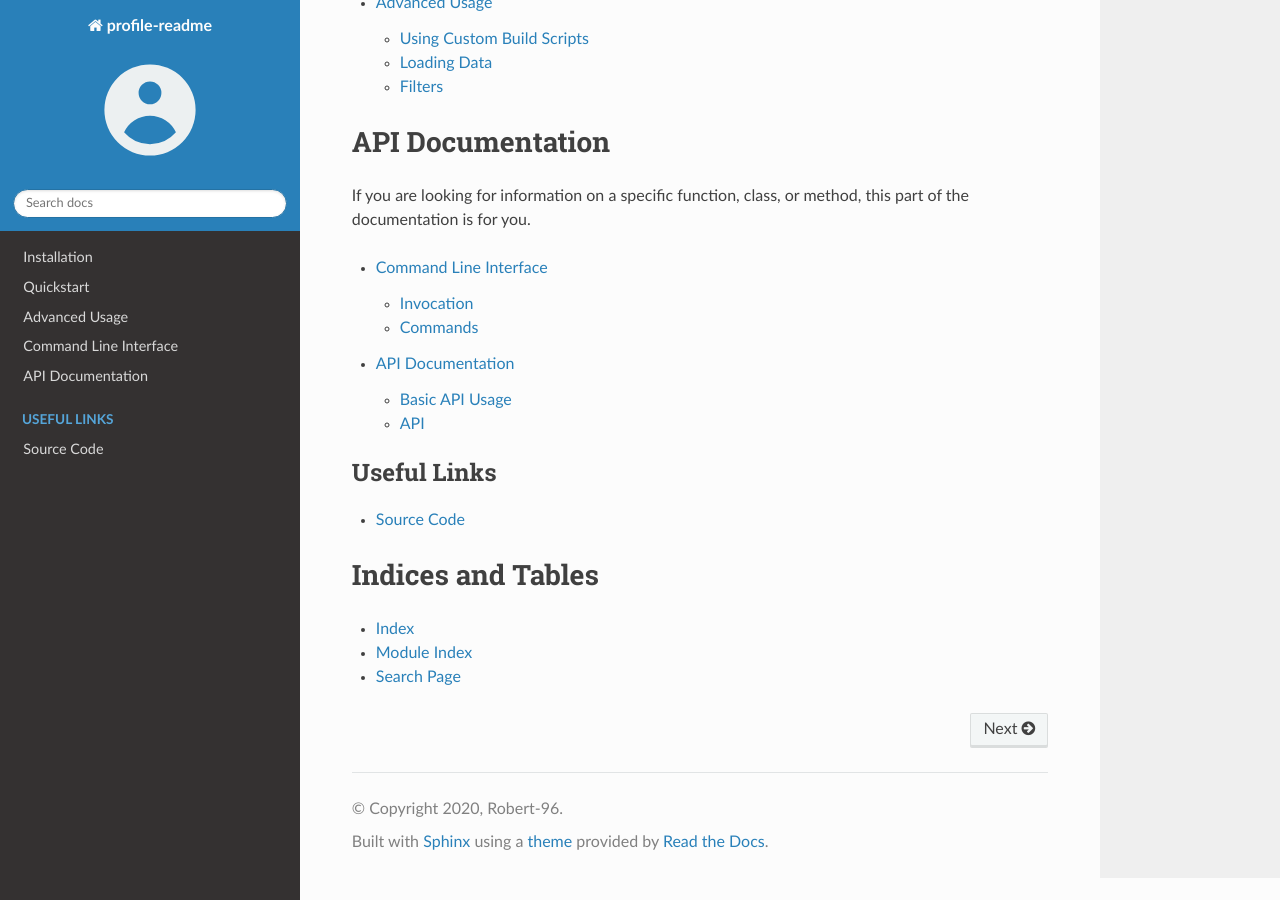
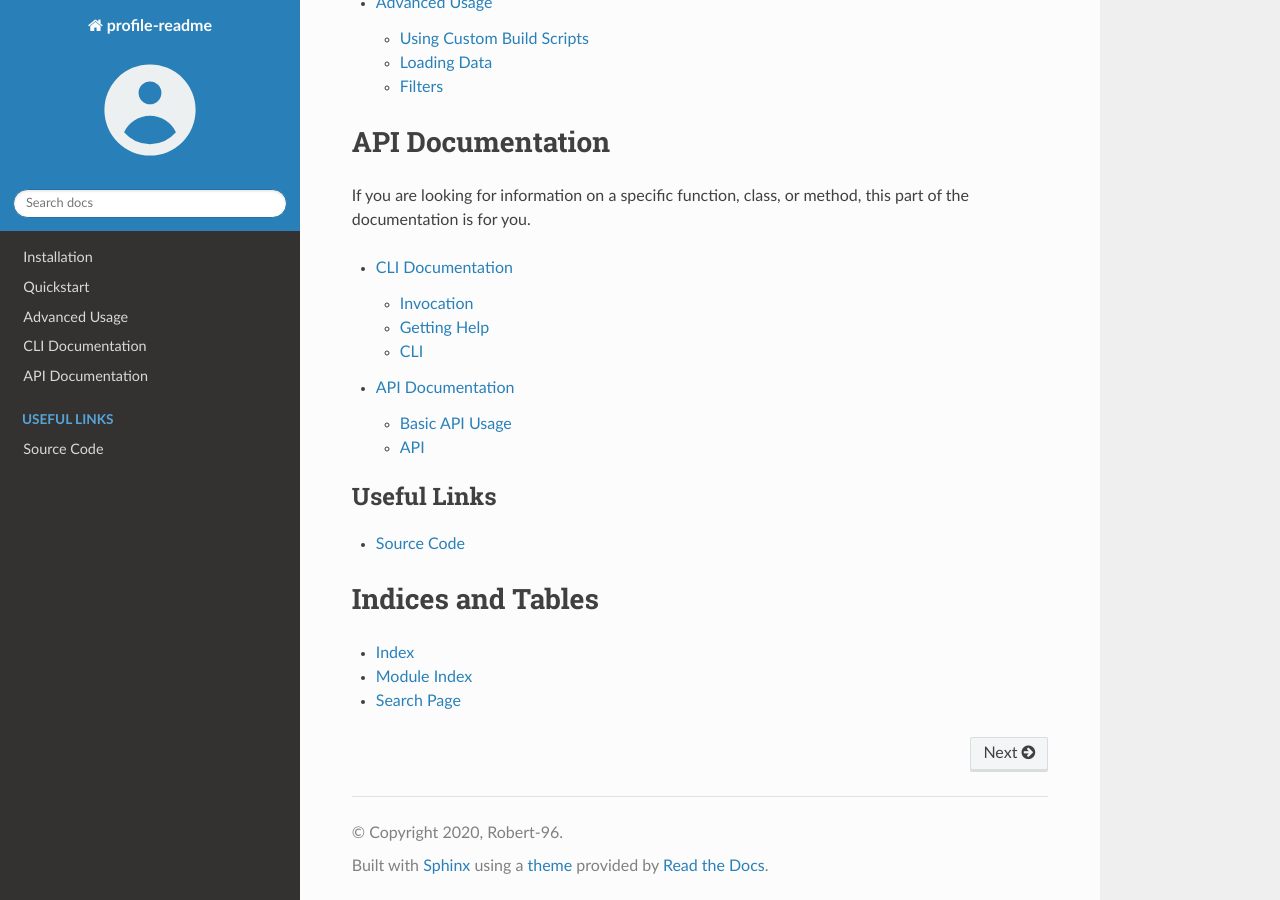
Before and after one commit to Robert-96/profile-readme, a Sphinx documentation site: the page built from docs/source/index.rst, in a window 1280 px wide and 900 px high, scrolled down 567 px. Built offline with Sphinx 7.4.7 and the Read the Docs theme 2.0.0, drawn with Linux system fonts in a browser that asks for light colours.

Commit message:
Update docs

```diff
--- a/docs/source/cli.rst
+++ b/docs/source/cli.rst
@@ -1,9 +1,10 @@
-Command Line Interface
-======================
+CLI Documentation
+=================
 
 .. contents:: Table of Contents
     :local:
     :backlinks: none
+
 
 Invocation
 ----------
@@ -21,8 +22,17 @@ command line:
     $ python3 -m profile_readme [...]
 
 
-Commands
---------
+Getting Help
+------------
+
+.. code-block:: console
+
+    $ profile-readme --version    # show the profile-readme version
+    $ profile-readme -h | --help  # show help message on command line
+
+
+CLI
+---
 
 .. click:: profile_readme.cli:cli
   :prog: profile-readme
```
Also changed, not shown: docs/source/api.rst (+16 -2 lines), .readthedocs.yml (added).
